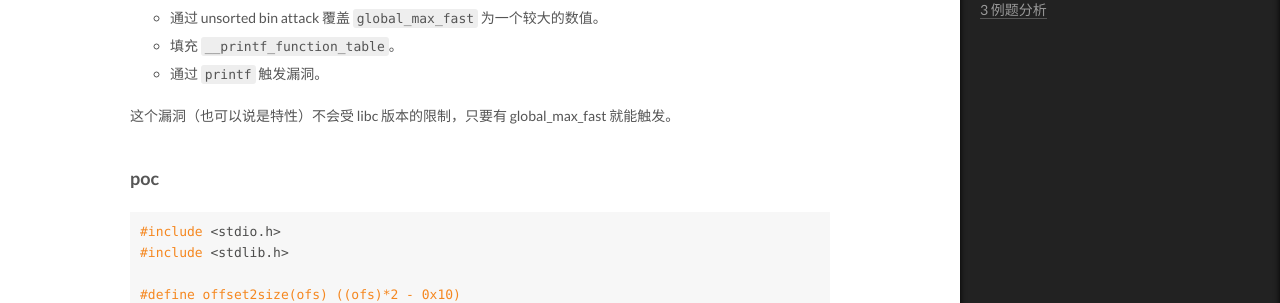
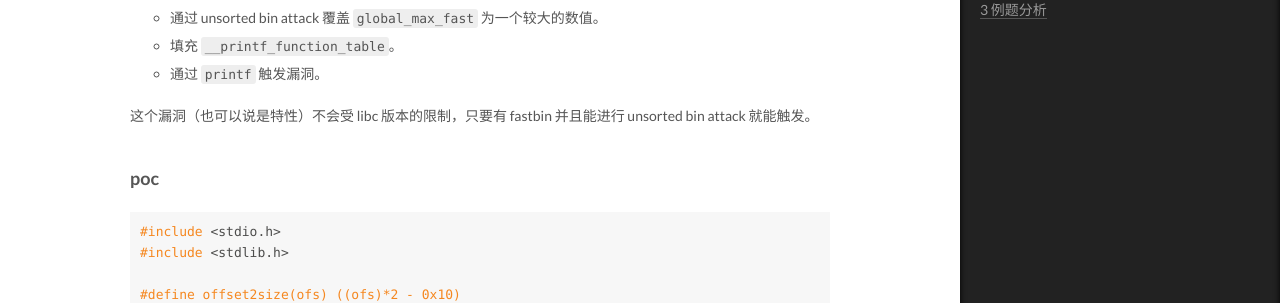
Before and after one commit to Up-wind/Upw1nd.github.io, a Jekyll site: the page built from _posts/2022-03-07-house_of_husk.md, in a window 1280 px wide and 1400 px high, scrolled down 4916 px. Shown: the part 153-456 px from the top of the window. Built offline with Jekyll 4.4.1, drawn with Linux system fonts in a browser that asks for light colours.

Commit message:
Update 2022-03-07-house_of_husk.md

```diff
--- a/_posts/2022-03-07-house_of_husk.md
+++ b/_posts/2022-03-07-house_of_husk.md
@@ -182,7 +182,7 @@ do_positional:
 - 填充 `__printf_function_table`。
 - 通过 `printf` 触发漏洞。
 
-这个漏洞（也可以说是特性）不会受 libc 版本的限制，只要有 global_max_fast 就能触发。
+这个漏洞（也可以说是特性）不会受 libc 版本的限制，只要有 fastbin 并且能进行 unsorted bin attack 就能触发。
 
 ### poc
 
```
